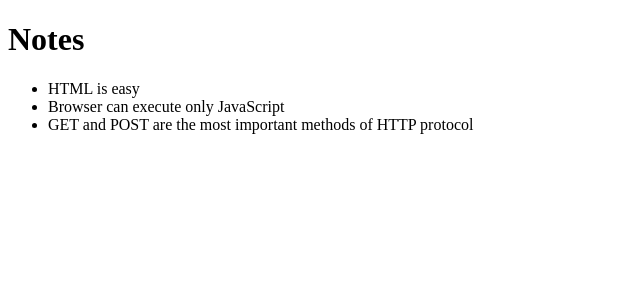
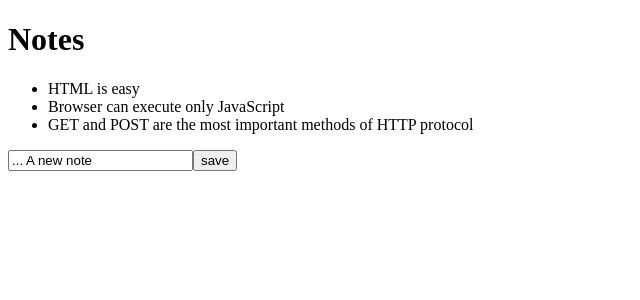
Before and after one commit to Zilith/Fullstack, a React (Vite) app in the folder Part2/courseguide/: page / in a window 1280 px wide. Shown: the top 300 px of the page, without its empty margins (0-640 px from the left). Built offline with nearby package versions, Linux system fonts and the light colour scheme.

Commit message:
learn about forms

```diff
--- a/Part2/courseguide/src/App.jsx
+++ b/Part2/courseguide/src/App.jsx
@@ -1,6 +1,27 @@
-import Note from './components/Note'
+import { useState } from "react";
+import Note from "./components/Note";
 
-const App = ({ notes }) => {
+const App = (props) => {
+  const [notes, setNotes] = useState(props.notes);
+  const [newNote, setNewNote] = useState("... A new note ");
+
+  const handleNoteChange = (event) => {
+    console.log(event.target.value);
+    setNewNote(event.target.value);
+  };
+
+  const addNote = (event) => {
+    event.preventDefault();
+    const noteObject = {
+      content: newNote,
+      important: Math.random() < 0.5,
+      id: notes.lenght + 1,
+    };
+
+    setNotes(notes.concat(noteObject))
+    setNewNote('')
+  };
+
   return (
     <div>
       <h1>Notes</h1>
@@ -9,6 +30,10 @@
           <Note key={n.id} note={n} />
         ))}
       </ul>
+      <form onSubmit={addNote}>
+        <input type="text" value={newNote} onChange={handleNoteChange} />
+        <button type="submit">save</button>
+      </form>
     </div>
   );
 };
```
Also changed, not shown: 1 other file (tests, documents, lock files or other folders).
